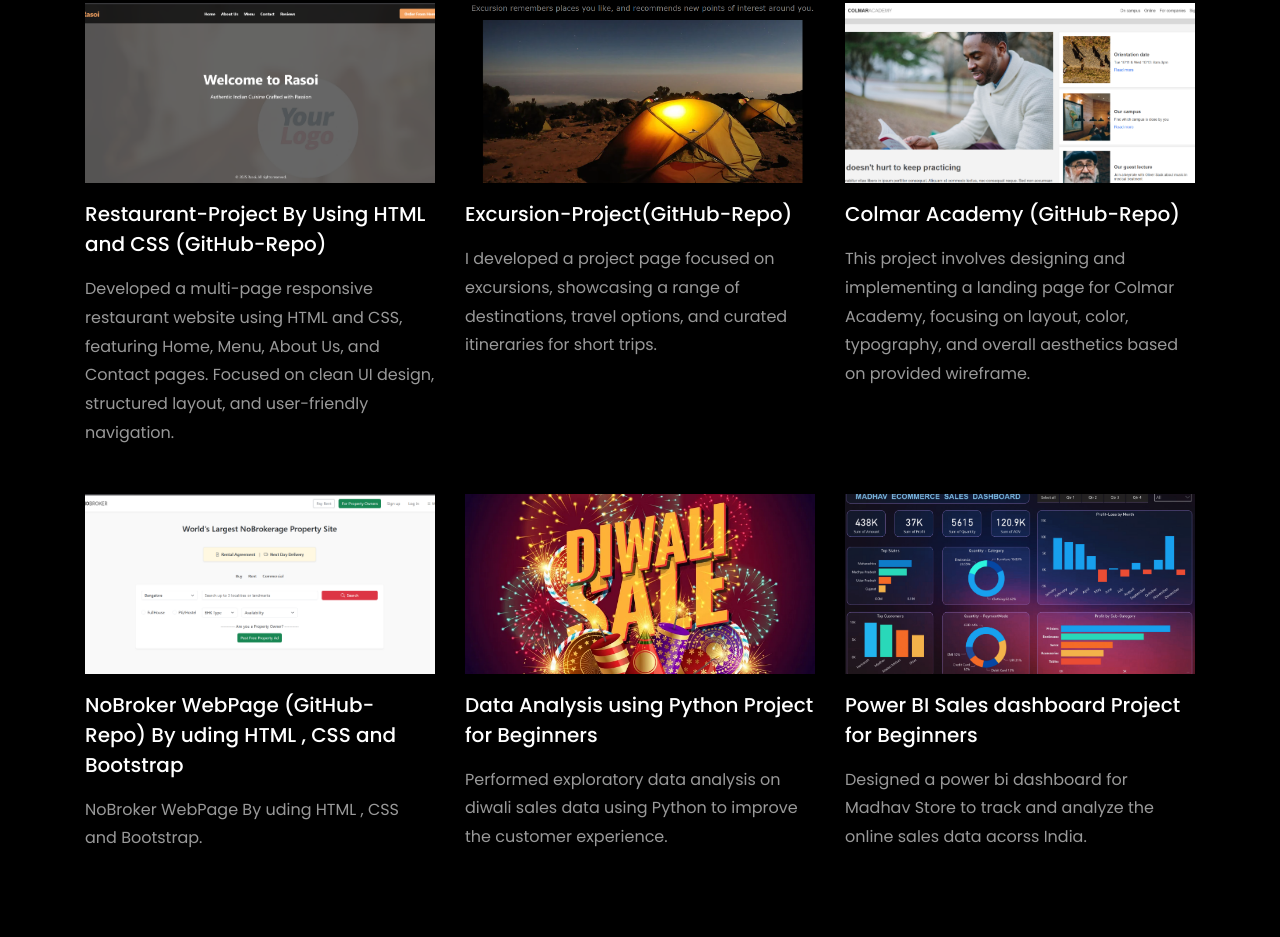
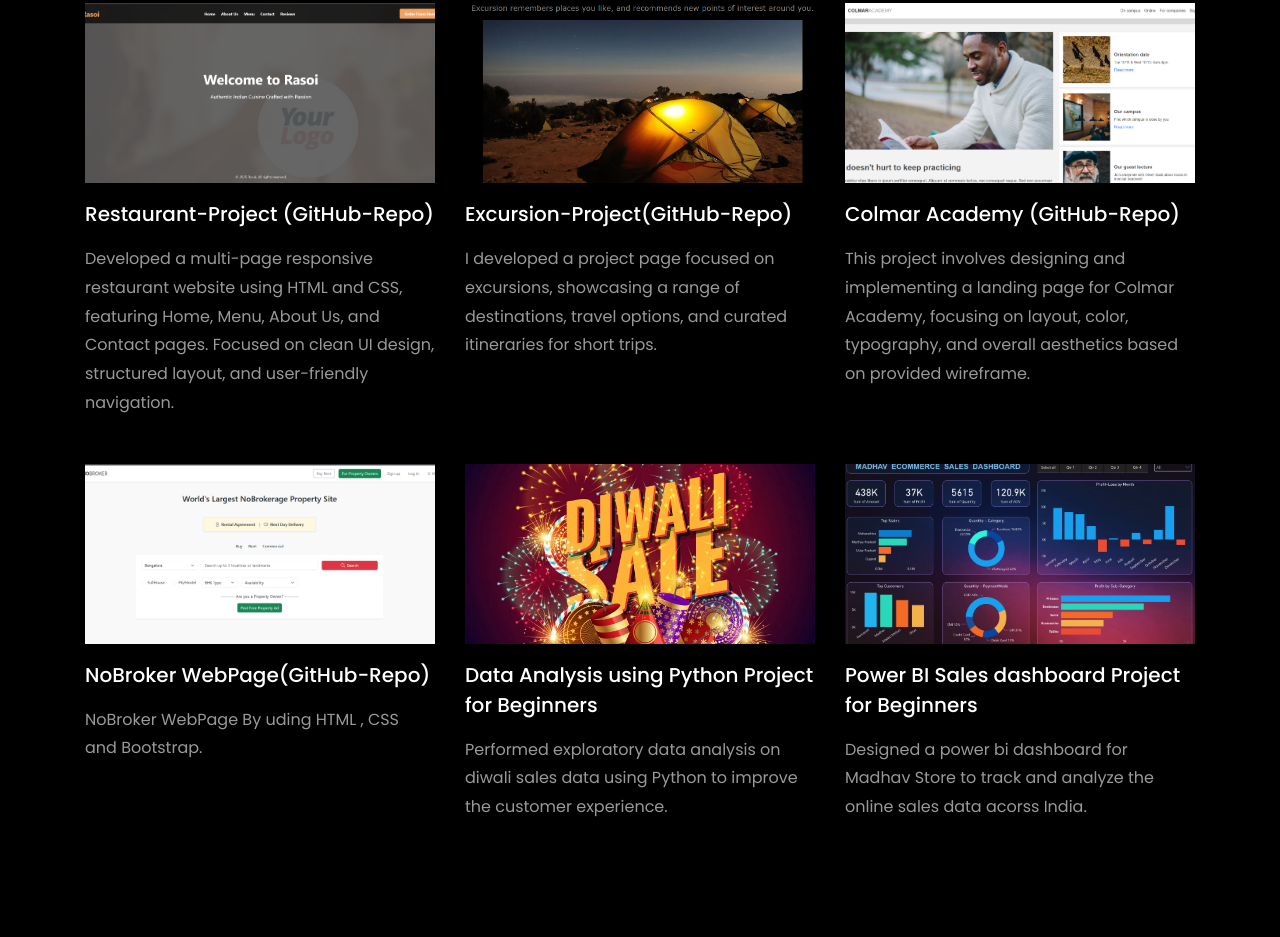
Before and after one commit to shreyas29032001/Portfolio, a plain HTML site: page index.html in a window 1280 px wide. Shown: the part 3310-4247 px from the top of the page. Drawn offline with Linux system fonts and the light colour scheme; files whose address does not match are found by name.

Commit message:
Update index.html

```diff
--- a/index.html
+++ b/index.html
@@ -506,7 +506,7 @@
 
 								<h3 class="heading"><a
 										href="https://github.com/shreyas29032001/Restaurant-Project-">Restaurant-Project
-										By Using HTML and CSS (GitHub-Repo)</a></h3>
+									  (GitHub-Repo)</a></h3>
 								<p>Developed a multi-page responsive restaurant website using HTML and CSS, featuring
 									Home, Menu, About Us, and Contact pages. Focused on clean UI design, structured
 									layout, and user-friendly navigation. </p>
@@ -554,7 +554,7 @@
 							<div class="text mt-3 float-right d-block">
 
 								<h3 class="heading"><a
-										href="https://github.com/shreyas29032001/NoBroker-WebPages">NoBroker WebPage (GitHub-Repo) By uding HTML , CSS and Bootstrap
+										href="https://github.com/shreyas29032001/NoBroker-WebPages">NoBroker WebPage(GitHub-Repo)
 										</a></h3>
 								<p>NoBroker WebPage By uding HTML , CSS and Bootstrap.</p>
 							</div>
```
